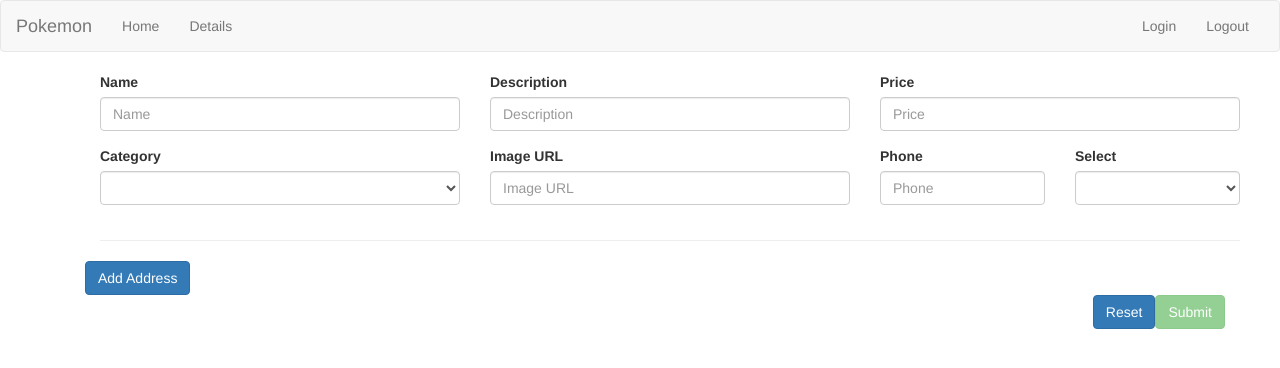
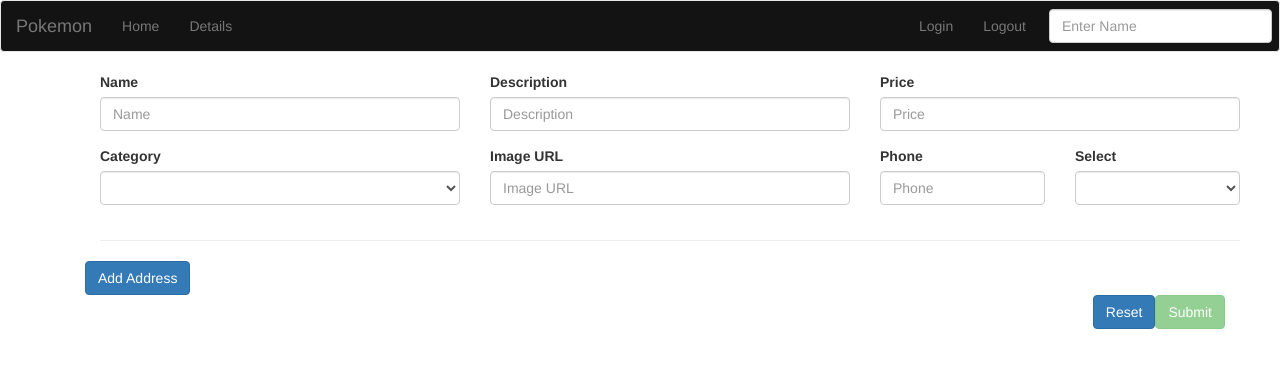
Before and after one commit to guptarenu240489/guptarenu240489, an Angular app in the folder pokemon/: page /add in a window 1280 px wide. Shown: the top 368 px of the page. Built offline with nearby package versions, Linux system fonts and the light colour scheme.

Commit message:
search component added

```diff
--- a/pokemon/src/app/app-routing.module.ts
+++ b/pokemon/src/app/app-routing.module.ts
@@ -8,7 +8,7 @@ import { PokemonFormComponent } from './pokemon-form/pokemon-form.component';
 
 const routes: Routes = [
   { path: '', redirectTo: '/home', pathMatch: 'full' },
-  { path: 'home', component: PokemonListComponent },
+  { path: 'home', component: HomeComponent },
   { path: 'list', component: PokemonListComponent },
   { path: 'list/:id', component: PokemonDetailsComponent },
   { path: 'add', component: PokemonFormComponent}
--- a/pokemon/src/app/app.module.ts
+++ b/pokemon/src/app/app.module.ts
@@ -16,6 +16,7 @@ import { PokemonProfileComponent } from './pokemon-details/pokemon-profile/pokem
 import { PokemonEvolutionComponent } from './pokemon-details/pokemon-evolution/pokemon-evolution.component';
 import { PokemonStatisticsComponent } from './pokemon-details/pokemon-statistics/pokemon-statistics.component';
 import { PokemonDamageComponent } from './pokemon-details/pokemon-damage/pokemon-damage.component';
+import { PokemonSearchComponent } from './header/pokemon-search/pokemon-search.component';
 
 @NgModule({
   declarations: [
@@ -29,7 +30,8 @@ import { PokemonDamageComponent } from './pokemon-details/pokemon-damage/pokemon
     PokemonProfileComponent,
     PokemonEvolutionComponent,
     PokemonStatisticsComponent,
-    PokemonDamageComponent
+    PokemonDamageComponent,
+    PokemonSearchComponent
   ],
   imports: [
     BrowserModule,
--- a/pokemon/src/app/header/header.component.html
+++ b/pokemon/src/app/header/header.component.html
@@ -14,6 +14,7 @@
         <ul class="nav navbar-nav navbar-right">
             <li><a style="cursor: pointer;" (click)="login()">Login</a></li>
             <li><a style="cursor: pointer;" (click)="logout()">Logout</a></li>
+            <li><app-pokemon-search></app-pokemon-search></li>
         </ul>
       </div>
     </div>
--- a/pokemon/src/app/header/header.component.scss
+++ b/pokemon/src/app/header/header.component.scss
@@ -0,0 +1,3 @@
+.navbar-default {
+    background-color: #131313;
+}
--- a/pokemon/src/app/header/header.component.ts
+++ b/pokemon/src/app/header/header.component.ts
@@ -17,6 +17,8 @@ export class HeaderComponent implements OnInit {
   login() {
     this.userService.login();
     this.isAdmin = this.userService.isAdmin;
+    // const name = 'bulbasaur'
+    // this.router.navigateByUrl(`/list/${name}`);
 
   }
 
--- /dev/null
+++ b/pokemon/src/app/header/pokemon-search/pokemon-search.component.html
@@ -0,0 +1,3 @@
+<form [formGroup]="searchForm" (ngSubmit)="onSubmit()" class="search-group">
+    <input type="text" class="form-control" formControlName="name" placeholder="Enter Name">
+</form>
--- /dev/null
+++ b/pokemon/src/app/header/pokemon-search/pokemon-search.component.scss
@@ -0,0 +1,12 @@
+.search-group {
+    .form-control {
+        margin: 8px;
+    }
+    .ng-valid .ng-dirty .ng-touched {
+        border-left: 5px solid #42A948; /* green */
+    }
+
+    .ng-invalid.ng-dirty.ng-touched {
+    border-left: 5px solid #a94442; /* red */
+    }
+}
--- /dev/null
+++ b/pokemon/src/app/header/pokemon-search/pokemon-search.component.ts
@@ -0,0 +1,28 @@
+import { Component, OnInit } from '@angular/core';
+import { FormGroup, FormBuilder, Validators, FormControl } from '@angular/forms';
+import { Router } from '@angular/router';
+
+@Component({
+  selector: 'app-pokemon-search',
+  templateUrl: './pokemon-search.component.html',
+  styleUrls: ['./pokemon-search.component.scss']
+})
+export class PokemonSearchComponent implements OnInit {
+  searchForm: FormGroup;
+  constructor(private fb: FormBuilder, private router: Router) {
+    this.searchForm = new FormGroup({
+      name: new FormControl('', [Validators.minLength(3), Validators.pattern(/^[a-zA-Z]+$/)])
+    });
+  }
+
+  ngOnInit(): void {
+
+  }
+
+  onSubmit() {
+    console.log('[Search Form]',this.searchForm.value);
+    if(this.searchForm.valid) {
+      this.router.navigate(['list', this.searchForm.value.name]);
+    }
+  }
+}
--- a/pokemon/src/app/home/home.component.html
+++ b/pokemon/src/app/home/home.component.html
@@ -1 +1 @@
-<p>home works!</p>
+<p>Welcome To Pokemon World</p>
--- a/pokemon/src/app/pokemon-details/pokemon-details.component.ts
+++ b/pokemon/src/app/pokemon-details/pokemon-details.component.ts
@@ -1,15 +1,14 @@
 import { Component, OnInit, OnDestroy } from '@angular/core';
 import { ActivatedRoute, Params } from '@angular/router';
 import { PokemonListService } from '../pokemon-list/pokemon-list.service';
-import { mergeMap, switchMap, tap, takeUntil, withLatestFrom, map } from 'rxjs/operators';
-import { Subject, Observable , combineLatest} from 'rxjs';
+import { switchMap, tap, map } from 'rxjs/operators';
+import { Observable , combineLatest} from 'rxjs';
 @Component({
   selector: 'app-pokemon-details',
   templateUrl: './pokemon-details.component.html',
   styleUrls: ['./pokemon-details.component.scss']
 })
-export class PokemonDetailsComponent implements OnInit, OnDestroy {
-  private subscriptionSubject = new Subject();
+export class PokemonDetailsComponent implements OnInit {
   id: number;
   pokemonProfile$: Observable<any>;
   pokemonSpecies$: Observable<any>;
@@ -23,13 +22,7 @@ export class PokemonDetailsComponent implements OnInit, OnDestroy {
   ngOnInit(): void {
     this.routes.params.subscribe
     ((params: Params) => {
-      this.id  = +params['id'];
-    //   this.pokemonService.getPokemonDetails(`https://pokeapi.co/api/v2/pokemon/${this.id}`)
-    //     .subscribe(data => {
-    //       this.pokemonDetails = data;
-    //     })
-    })
-
+      this.id  = params['id'];
       this.pokemonProfile$ = this.pokemonService.getPokemonDetails(`https://pokeapi.co/api/v2/pokemon/${this.id}`);
       this.pokemonSpecies$ =  this.pokemonProfile$.pipe(
         switchMap((details: any) => {
@@ -63,6 +56,7 @@ export class PokemonDetailsComponent implements OnInit, OnDestroy {
           }
         }));
       this.pokemonProfileWithEvolution$.subscribe(data => this.profileWithEvolution = data);
+    })
       // this.pokemonService.getPokemonDetails(`https://pokeapi.co/api/v2/pokemon/${this.id}`)
       //   .pipe(
       //     switchMap((details: any) => {
@@ -84,8 +78,4 @@ export class PokemonDetailsComponent implements OnInit, OnDestroy {
       //     console.log(result);
       //   });
   }
-
-  ngOnDestroy() {
-    // this.subscriptionSubject.next();
 }
-}
--- a/pokemon/src/app/pokemon-form/pokemon-form.component.ts
+++ b/pokemon/src/app/pokemon-form/pokemon-form.component.ts
@@ -42,8 +42,6 @@ export class PokemonFormComponent implements OnInit {
   }
 
   submitForm() {
-    console.log(this.pokemonForm.value);
-    console.log(this.pokemonForm.valid);
     localStorage.setItem('form',JSON.stringify(this.pokemonForm.value));
   }
   resetForm() {
--- a/pokemon/src/app/pokemon-list/pokemon/pokemon.component.ts
+++ b/pokemon/src/app/pokemon-list/pokemon/pokemon.component.ts
@@ -24,12 +24,11 @@ export class PokemonComponent implements OnInit {
       .subscribe((data: any) => {
         this.image = data.sprites.front_default;
         this.id = data.id;
-        // this.pokemonListService.addPokemon(data);
       })
   }
 
   navigate() {
-    this.router.navigate([ this.id], {relativeTo: this.route});
+    this.router.navigate([this.id], {relativeTo: this.route});
   }
 
 }
```
Lines whose indentation alone changed are shown as unchanged.
